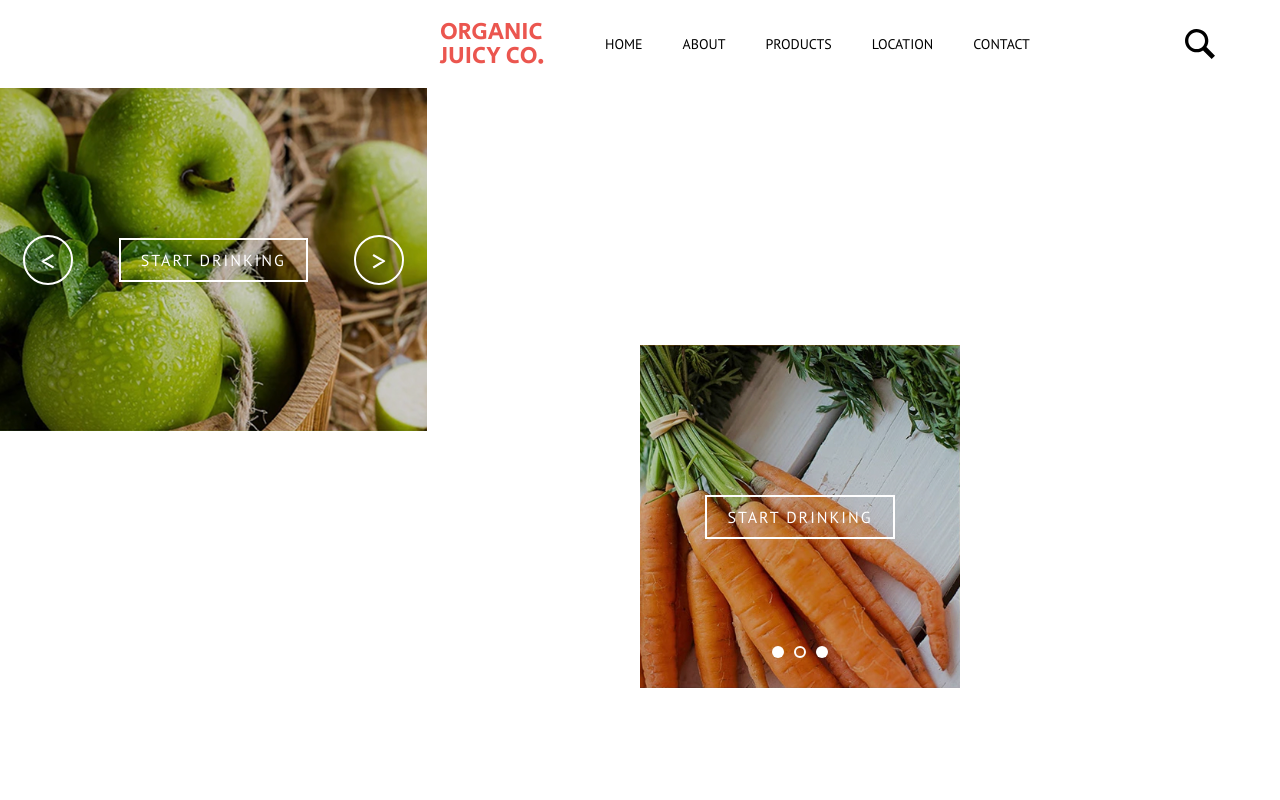
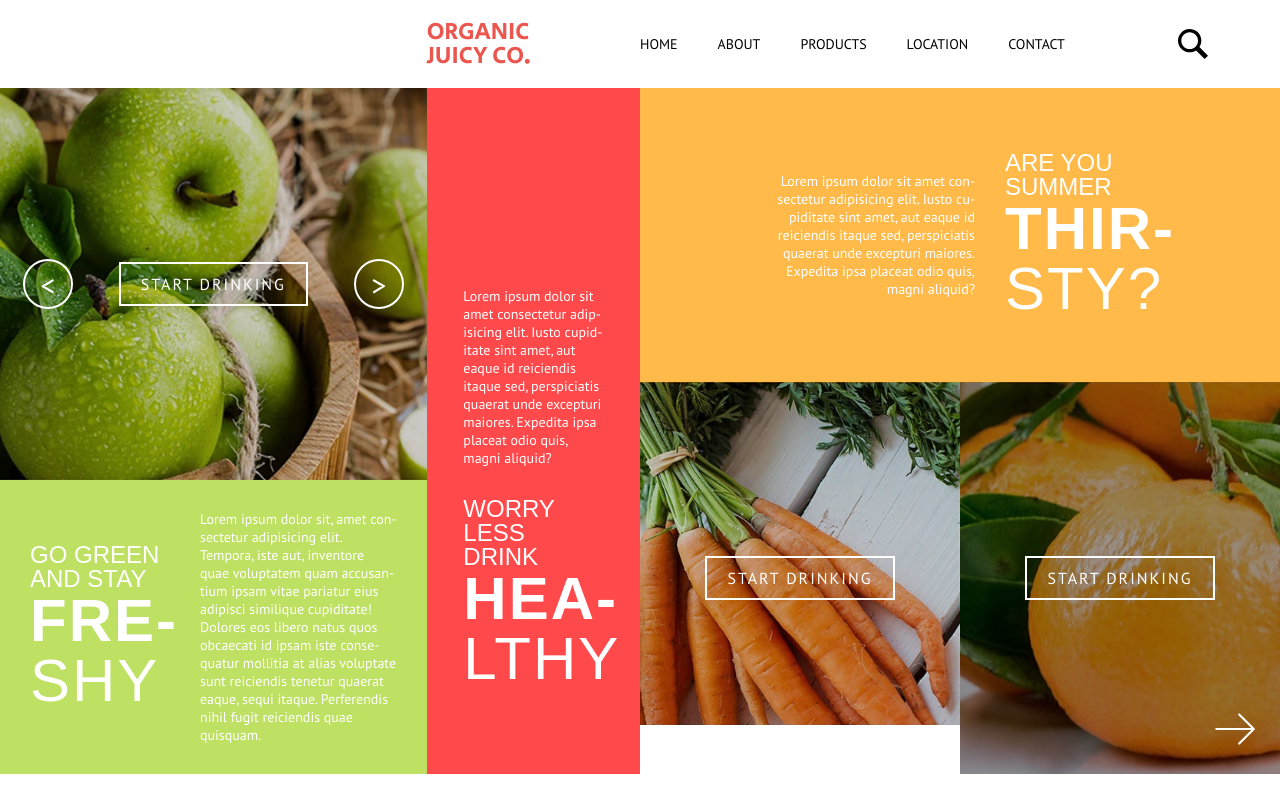
Before and after one commit to yelenaker/juicy-landing, a plain HTML site: page index.html in a window 1280 px wide. Drawn offline with Linux system fonts and the light colour scheme; a web font is replaced by a local one.

Commit message:
done articles and one orange thing

```diff
--- a/index.html
+++ b/index.html
@@ -63,7 +63,41 @@
         </div>
       </div>
 
+      <article class="freshy common">
+        <h2 class="title">GO GREEN AND STAY <span>FRE&shy;­SHY</span></h2>
+        <div class="common__desc">
+          <p>Lorem ipsum dolor sit, amet consectetur adipisicing elit. Tempora, iste aut, inventore quae voluptatem quam accusantium ipsam vitae pariatur eius adipisci similique cupiditate! Dolores eos libero natus quos obcaecati id ipsam iste consequatur mollitia at alias voluptate sunt reiciendis tenetur quaerat eaque, sequi itaque. Perferendis nihil fugit reiciendis quae quisquam.</p>
+        </div>
+      </article>
 
+      <article class="healthy common common--col-rev">
+        <h2 class="title">WORRY LESS DRINK <span>HEA­&shy;LTHY</span></h2>
+        <div class="common__desc">
+          <p>Lorem ipsum dolor sit amet consectetur adipisicing elit. Iusto cupiditate sint amet, aut eaque id reiciendis itaque sed, perspiciatis quaerat unde excepturi maiores. Expedita ipsa placeat odio quis, magni aliquid?</p>
+        </div>
+      </article>
+
+      <article class="thirsty common common--row-rev">
+        <h2 class="title">ARE YOU SUMMER <span>THIR­&shy;­STY?</span></h2>
+        <div class="common__desc">
+          <p>Lorem ipsum dolor sit amet consectetur adipisicing elit. Iusto cupiditate sint amet, aut eaque id reiciendis itaque sed, perspiciatis quaerat unde excepturi maiores. Expedita ipsa placeat odio quis, magni aliquid?</p>
+        </div>
+      </article>
+
+      <div class="orange">
+        <img src="images/orange.jpg" alt="">
+        <div class="orange__btn-wrapper">
+          <button class="btn orange__btn">Start drinking</button>
+        </div>
+
+        <div class="orange__nav">
+          <a href="#!" class="orange__arrow">
+            <svg width="50" height="50" viewBox="0 0 24 24" fill="none" xmlns="http://www.w3.org/2000/svg">
+            <path d="M3 12.013L20.789 12M14.012 19L21 12L14.012 5" stroke="white" stroke-linecap="round" stroke-linejoin="round"/>
+            </svg>
+          </a>
+        </div>
+      </div>
     </main>
 
   </div>
--- a/style.css
+++ b/style.css
@@ -39,7 +39,7 @@ body {
 /* HEADER */
 .header {
   display: grid;
-  grid-template: "logo nav search" max-content / 1fr 1fr 100px;
+  grid-template: ". logo nav search" max-content / 2fr 1fr 2.5fr 0.5fr;
   align-items: center;
   justify-items: start;
   padding: 20px 0;
@@ -49,7 +49,6 @@ body {
 
 .logo {
   grid-area: logo;
-  justify-self: end;
   font-family: "Secular One", sans-serif;
   font-weight: 400;
   color: #eb564f;
@@ -61,6 +60,7 @@ body {
 
 .header__nav {
   grid-area: nav;
+  transform: translateX(-15px);
 }
 
 .header__nav ul {
@@ -245,3 +245,110 @@ body {
   background-color: transparent;
   border: 2px solid white;
 }
+
+/* FRESHY */
+.freshy {
+  grid-area: freshy;
+  background-color: #bee163;
+}
+
+.common {
+  color: white;
+  display: flex;
+  justify-content: center;
+  align-items: center;
+  gap: 30px;
+  padding: 30px;
+}
+
+.title {
+  font-family: "Fira Sans Condensed", sans-serif;
+  font-size: 24px;
+  width: 140px;
+  font-weight: 300;
+  line-height: 1;
+}
+
+.title span {
+  font-size: 60px;
+  font-weight: 400;
+  letter-spacing: 2px;
+  display: block;
+}
+
+.title span::first-line {
+  font-weight: 900;
+}
+
+.common__desc {
+  max-width: 60%;
+  hyphens: auto;
+}
+
+.healthy {
+  grid-area: healthy;
+  background-color: #ff494b;
+  padding-bottom: 85px;
+}
+
+.common--col-rev {
+  flex-direction: column-reverse;
+  justify-content: flex-start;
+}
+
+.common--col-rev .common__desc {
+  max-width: 140px;
+}
+
+.thirsty {
+  grid-area: thirsty;
+  background-color: #ffba4a;
+}
+
+.common--row-rev {
+  flex-direction: row-reverse;
+}
+
+.common--row-rev .common__desc {
+  text-align: right;
+}
+
+.thirsty .common__desc {
+  max-width: 200px;
+}
+
+.orange {
+  grid-area: orange;
+  position: relative;
+}
+
+.orange img {
+  width: 100%;
+  height: 100%;
+  filter: brightness(60%);
+}
+
+.orange__btn-wrapper {
+  position: absolute;
+  top: 50%;
+  left: 50%;
+  transform: translate(-50%, -50%);
+  width: 100%;
+  display: flex;
+  justify-content: center;
+  align-items: center;
+}
+
+.orange__arrow {
+  position: absolute;
+  bottom: 20px;
+  right: 20px;
+}
+
+.orange__arrow:hover {
+  opacity: 0.8;
+}
+
+.orange__arrow:active {
+  opacity: 0.6;
+}
```
